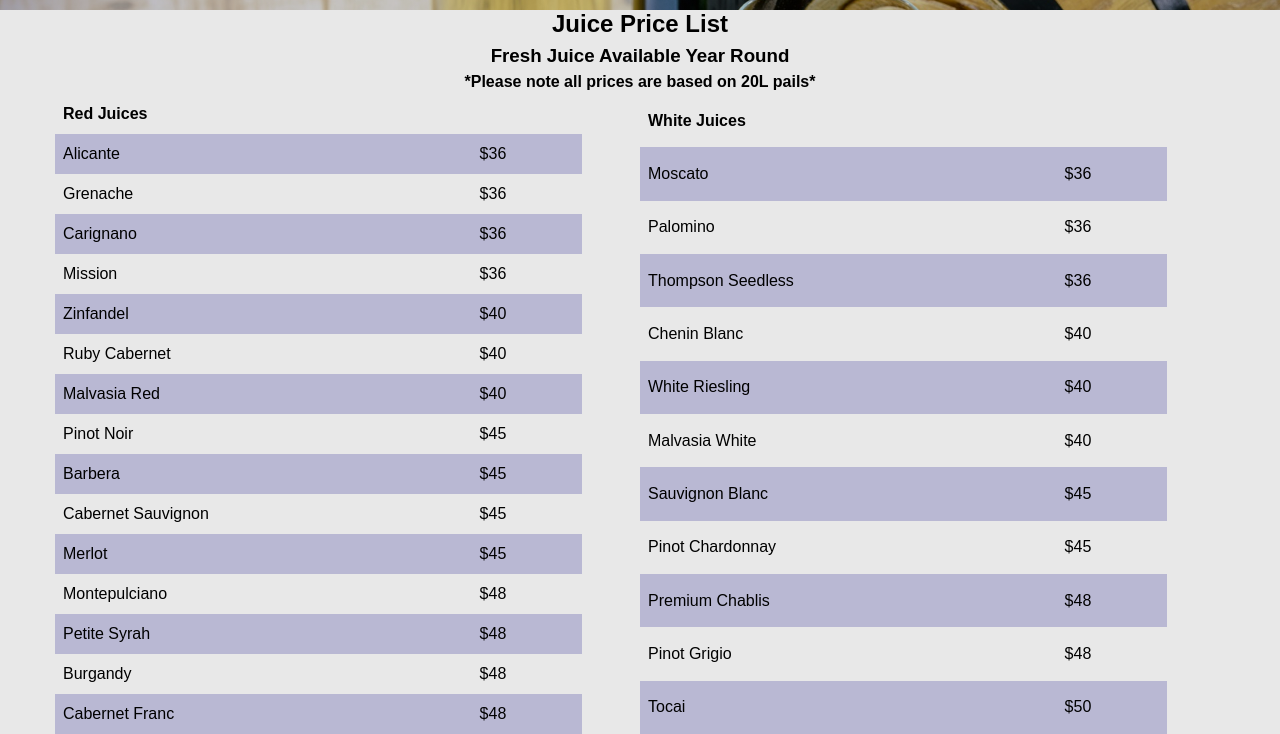
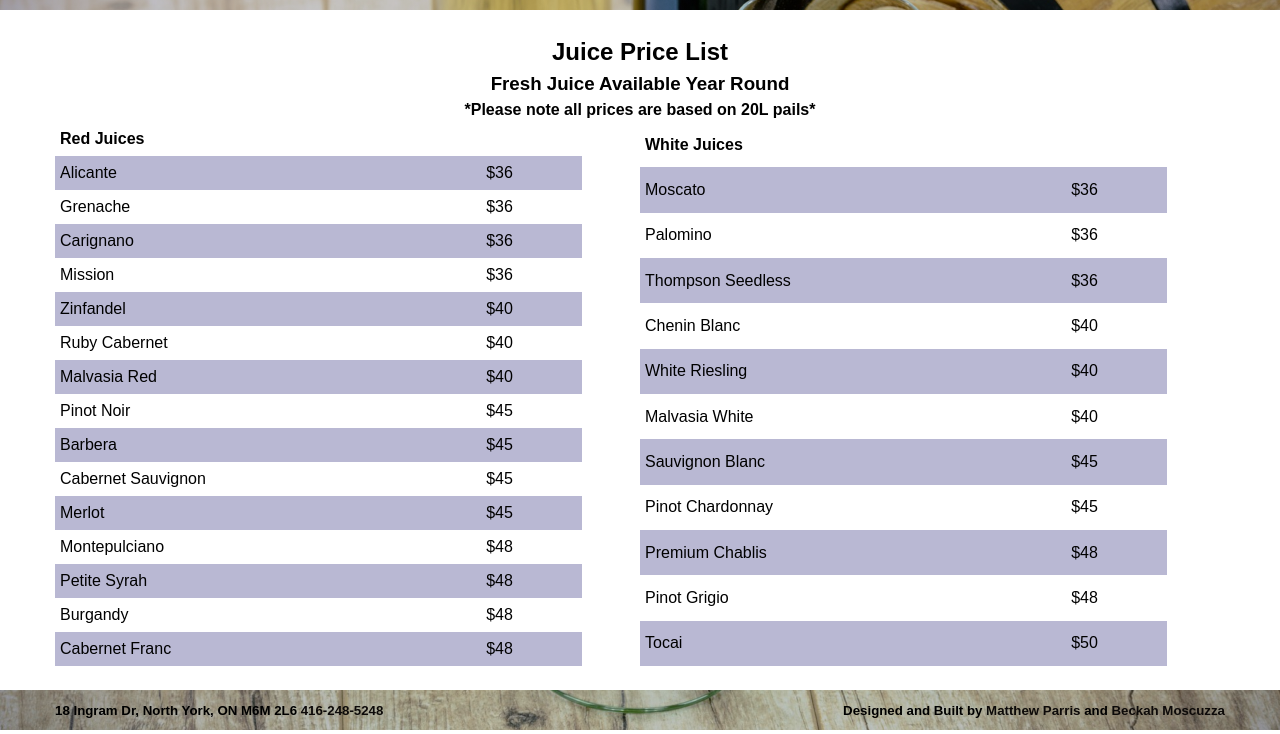
Before and after one commit to Parris-Moscuzza-Creations/NapaValleyWineCellars, a website: page forSale.html in a window 1280 px wide. Shown: the part 70-804 px from the top of the page. Drawn offline with nearby package versions, Linux system fonts and the light colour scheme.

Commit message:
added footer to all pages and did some styling

```diff
--- a/dev/styles/partials/_footer.scss
+++ b/dev/styles/partials/_footer.scss
@@ -0,0 +1,16 @@
+footer{
+	background-image: linear-gradient(rgba(0,0,0,0.20), rgba(0,0,0,0.20)), url(../../assets/headerImage.jpg);
+	background-size: cover;
+	background-repeat: no-repeat;
+	background-position: bottom;
+	div{
+    display: flex;
+    justify-content: space-between;
+    align-items: center;
+	height: 5vh;
+	width: 100%;
+		a {
+			color: #0d0a09;
+		}
+	}
+}
--- a/dev/styles/partials/_forSale.scss
+++ b/dev/styles/partials/_forSale.scss
@@ -1,14 +1,10 @@
-.smallHeader{
-	height: 10vh;
-	background-position: top;
-}
 .priceListTitle{
 	display: flex;
 	justify-content: center;
 	align-content: center;
 	flex-direction: column;
 	text-align: center;
-	height: 90vh;
+	height: 85vh;
 	line-height: 1.5;
 	width: 100%;
 }
@@ -22,7 +18,7 @@ table{
 }
 th, td{
 	text-align: left;
-	padding: 8px;
+	padding: 5px;
 }
 tr:nth-child(even){
 	background-color: #b9b8d3;
--- a/dev/styles/partials/_global.scss
+++ b/dev/styles/partials/_global.scss
@@ -21,6 +21,7 @@ li{
 	padding: 0;
 	margin: 0;
 }
-body{
-	background: #e8e8e8;
+.smallHeader{
+	height: 10vh;
+	background-position: top;
 }
--- a/dev/styles/partials/_header.scss
+++ b/dev/styles/partials/_header.scss
@@ -1,5 +1,3 @@
-
-
 header{
 	background-image: linear-gradient(rgba(0,0,0,0.20), rgba(0,0,0,0.20)), url(../../assets/headerImage.jpg);
 	background-size: cover;
@@ -55,6 +53,7 @@ header{
 	text-align: center;
 	font-size: 30px;
 	color: white;
+	text-shadow: 3px 3px 2px rgba(150, 150, 150, 1);
 }
 
 .toggle-nav{
--- a/forSale.html
+++ b/forSale.html
@@ -153,6 +153,12 @@
 		</section>
 	</section>
 
+	<footer>
+		<div class="wrapper">
+			<h5>18 Ingram Dr, North York, ON M6M 2L6 <a href="tel:416-248-5248">416-248-5248</a></h5>
+			<h5>Designed and Built by <a href="http://matthewjparris.com/">Matthew Parris</a> and <a href="http://beckah.moscuzza.ca/">Beckah Moscuzza</a></h5>
+		</div>
+	</footer>
 
 	<script src="public/scripts/scripts.js"></script>
 </body>
```
Also changed, not shown: aboutUs.html (+12 -1 lines), contactUs.html (+12 -1 lines), public/styles/styles.css.
